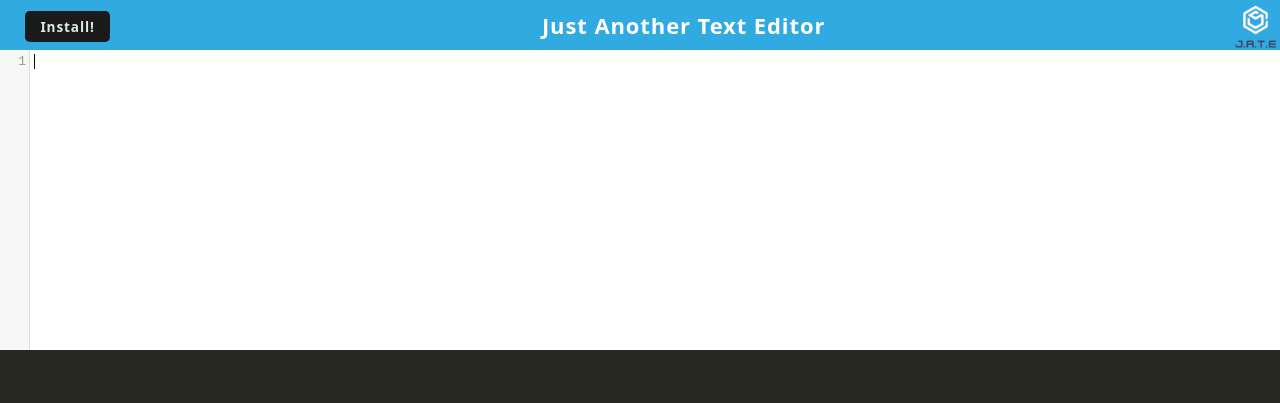
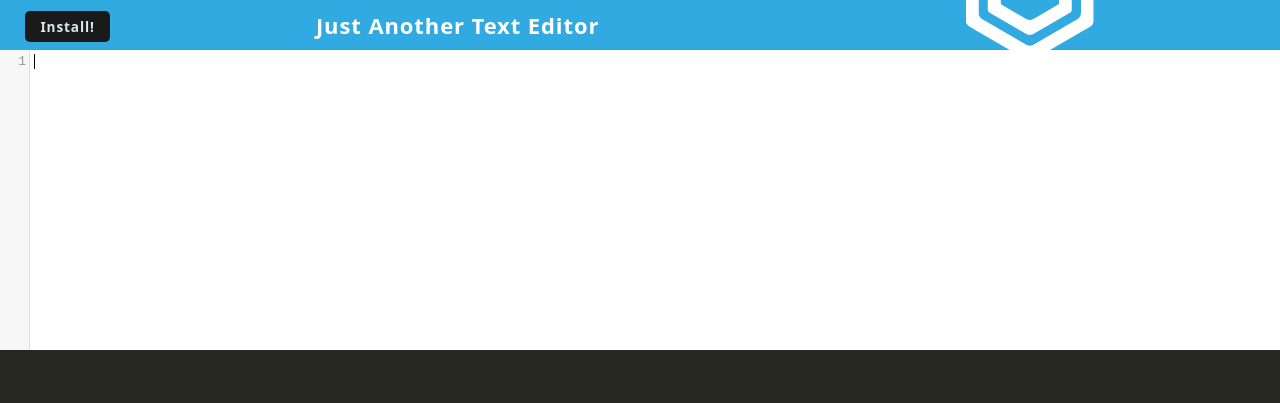
Before and after one commit to mcoliveros1202/PWA-text-editor, a website built with webpack: page client/index.html in a window 1280 px wide. Built offline with nearby package versions, Linux system fonts and the light colour scheme.

Commit message:
fix icon path

```diff
--- a/client/index.html
+++ b/client/index.html
@@ -25,7 +25,7 @@
      <h1> Just Another Text Editor</h1>
 
       <div class="navbar-brand"
-            ><img src="./favicon.ico"
+            ><img src="src/images/logo.png"
           /></div>
     </nav>
 
--- a/client/webpack.config.js
+++ b/client/webpack.config.js
@@ -5,7 +5,7 @@ const { InjectManifest } = require('workbox-webpack-plugin');
 
 module.exports = () => {
   return {
-    mode: 'development',
+    mode: 'production',
     entry: {
       main: './src/js/index.js',
       install: './src/js/install.js'
--- a/package.json
+++ b/package.json
@@ -31,7 +31,5 @@
   "devDependencies": {
     "concurrently": "^5.3.0",
     "nodemon": "^2.0.19"
-  },
-
-  "heroku-prebuild": "npm install --dev"
+  }
 }
```
Also changed, not shown: client/dist/index.html, client/dist/src-sw.js.
